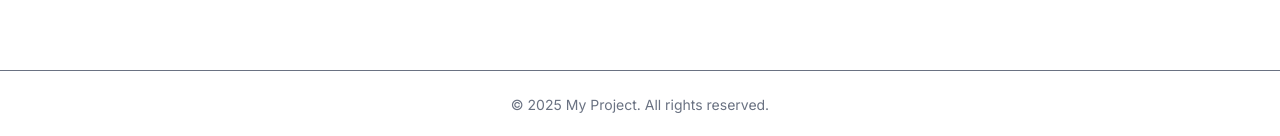
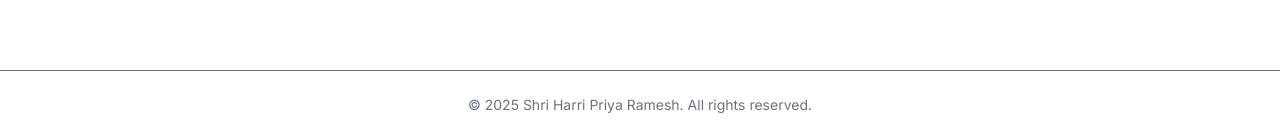
Before and after one commit to rshriharripriya/smart_code_to_documentation_with_live_preview, a Next.js app: page / in a window 1280 px wide. Shown: the part 839-975 px from the top of the page. Built offline with nearby package versions, Linux system fonts and the light colour scheme.

Commit message:
added the landing page

```diff
--- a/src/app/layout.tsx
+++ b/src/app/layout.tsx
@@ -5,7 +5,7 @@ import './globals.css';
 const inter = Inter({ subsets: ['latin'] });
 
 export const metadata: Metadata = {
-  title: 'My Project',
+  title: 'Auto documentation',
   description: 'Automated documentation for your code changes',
 };
 
@@ -26,7 +26,7 @@ export default function RootLayout({
 
         {/* Optional: Add footer or other global elements here */}
         <footer className="py-6 border-t mt-12 text-center text-sm text-gray-500">
-          © {new Date().getFullYear()} My Project. All rights reserved.
+          © {new Date().getFullYear()} Shri Harri Priya Ramesh. All rights reserved.
         </footer>
       </body>
     </html>
```
